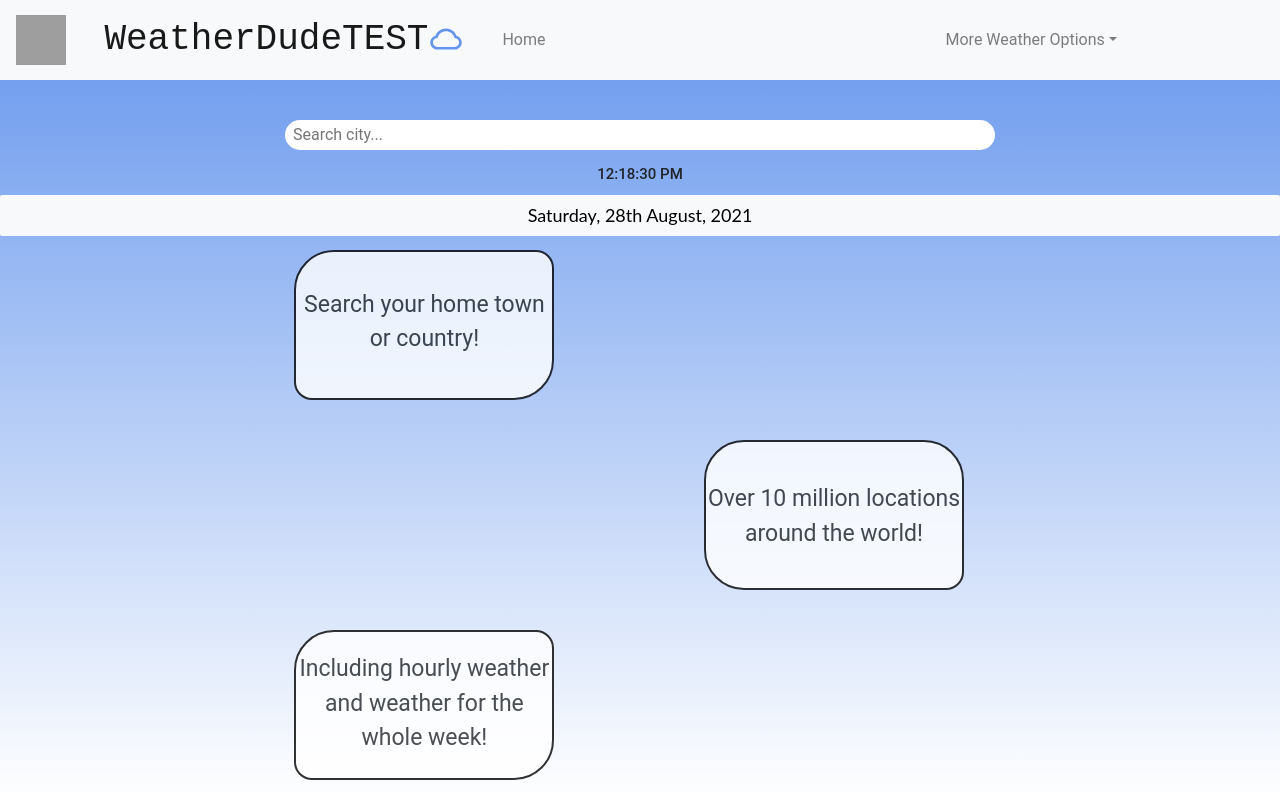
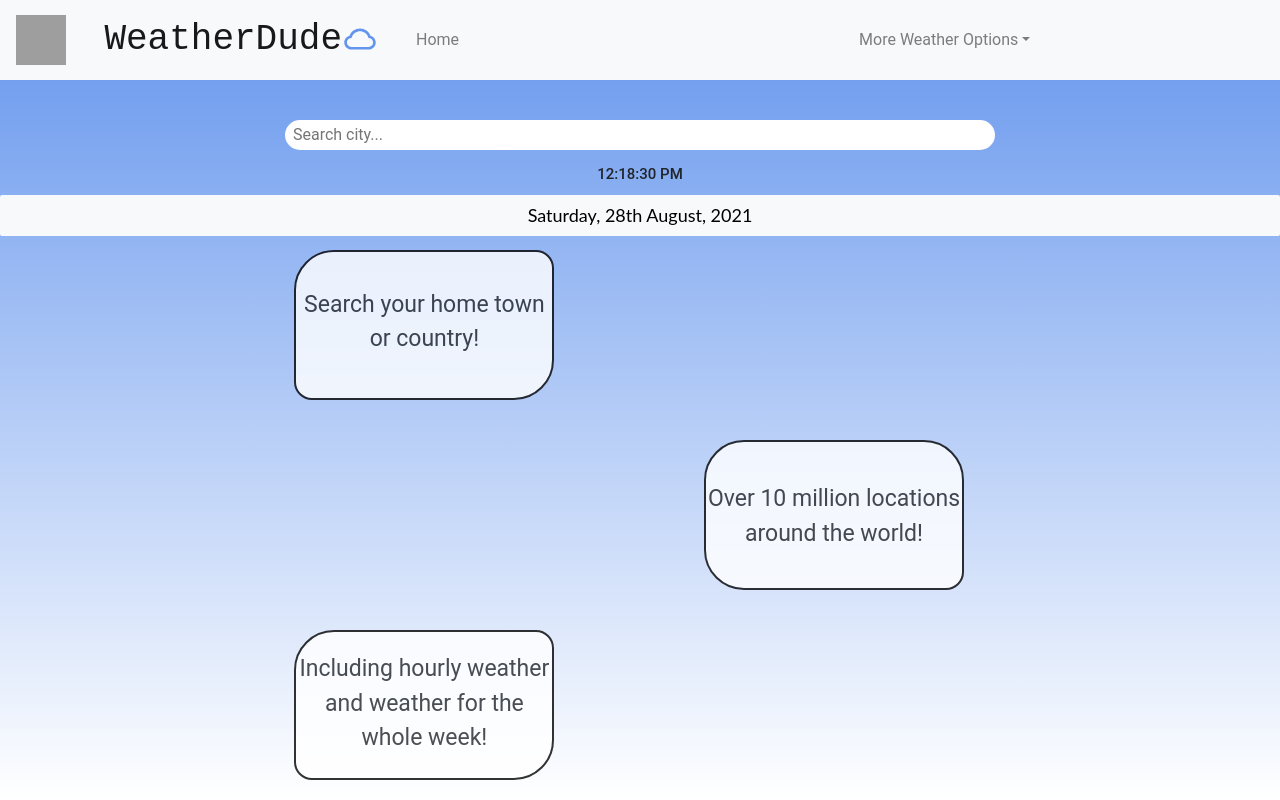
Before and after one commit to AleksaSt/WeatherDude-application, a React (Create React App) app: page / in a window 1280 px wide. Built offline with nearby package versions, Linux system fonts and the light colour scheme; grey boxes are pictures that could not be loaded.

Commit message:
error message bug fixed

```diff
--- a/src/setup/CurrentWeatherData.js
+++ b/src/setup/CurrentWeatherData.js
@@ -37,13 +37,12 @@ const CurrentWeatherData = () => {
         return res.json()
       })
       .then(result => {
-        console.log(result)
         setWeather(result)
         setShow(true)
         setLoading(false)
       })
       .catch(err => {
-        setError(err.message);
+        setError(true);
         setWeather({})
         setLoading(false)
       })
--- a/src/setup/NavbarPage.js
+++ b/src/setup/NavbarPage.js
@@ -9,7 +9,7 @@ const NavbarPage = () => {
     <>
       <Navbar bg="light" expand="lg" fixed="top" className={navbarCSS.mainNav}>
         <Link to="/"><img className={navbarCSS.icon} src="https://images-na.ssl-images-amazon.com/images/I/81%2BeUvsHXoL.png" alt="No Logo Available"/></Link>
-          <Navbar.Brand className={navbarCSS.weatherApp} href="/">WeatherDudeTEST<AiOutlineCloud style={{color:'#6495ED'}}/></Navbar.Brand>
+          <Navbar.Brand className={navbarCSS.weatherApp} href="/">WeatherDude<AiOutlineCloud style={{color:'#6495ED'}}/></Navbar.Brand>
         <Navbar.Toggle aria-controls="basic-navbar-nav"/>
         <Navbar.Collapse id="basic-navbar-nav">
             <Nav className="mr-auto" className={navbarCSS.navMain}>
--- a/src/setup/about.module.css
+++ b/src/setup/about.module.css
@@ -104,7 +104,7 @@ a.smFacebook, a.smTwitter, a.smYoutube, a.smInstagram, a.smLinkedin {
 
 .weatherAppTextFour {
   display: block;
-  margin-top: 100px;
+  margin-top: 90px;
   text-align: center;
 }
 
```
Also changed, not shown: 1 other file (tests, documents, lock files or other folders).
